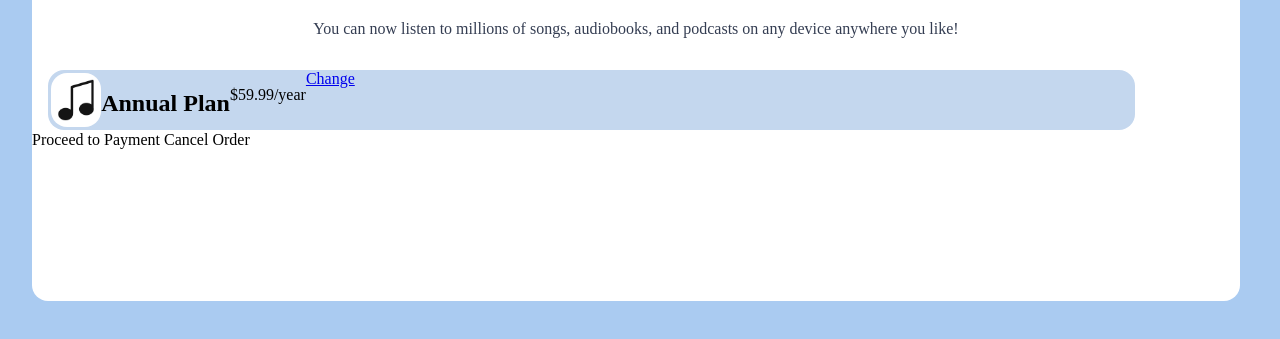
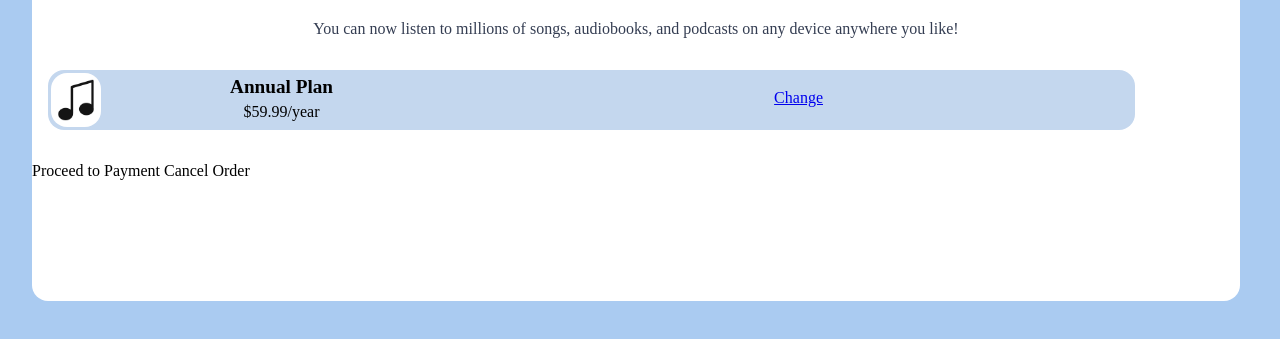
Before and after one commit to Heshan93/frontendmentor.io, a plain HTML site: page index.html in a window 1280 px wide. Shown: the part 291-630 px from the top of the page. Drawn offline with Linux system fonts and the light colour scheme.

Commit message:
fixed the issue with layout

```diff
--- a/index.html
+++ b/index.html
@@ -41,13 +41,14 @@
 </div>
 
 <div class="music-icon">
-  <img src="/design/Multimedia_(117).jpg" alt="music-icon">
+
 
   <div class="music-sub1">
-      <h2> Annual Plan </h2>
+    <img src="/design/Multimedia_(117).jpg" alt="music-icon">
   </div>
 
   <div class="music-sub2">
+    <h2> Annual Plan </h2>
       <p> $59.99/year</p>
   </div>
 
--- a/main.scss
+++ b/main.scss
@@ -30,10 +30,16 @@ border-radius: 1em;
 
         margin-top: 2em;
         margin-left: 1em;
+        margin-bottom: 2em;
         border-radius: 1em;
         width: 90%;
         height: 60px;
-        display: inline-flex;
+        display: flex;
+
+
+
+
+        .music-sub1{
 
                 img{
                     margin-top: .2em;
@@ -42,19 +48,43 @@ border-radius: 1em;
                     height: 90%;
                     border-radius: 1em;
                 }
-/*
+
+        }
+        .music-sub2{
+
+
+            margin-left: 2px;
+            width: 36em;
+            margin-top: 0;
+            text-align: center;
+
             h2{
                 font-size: 1.2em;
+                margin-top: 0;
+                margin-bottom: 0;
                 margin-top: .3em;
-            margin-left: 2.5em;
-            margin-bottom: 0;
+            }
+
+            p{
+                margin-top: .3em;
+            }
 
         }
 
-        p{
-            display: block;
+        .music-sub3{
+
+                margin-left: 2px;
+                width: 100%;
+                text-align: center;
+                padding-top: 1.2em;
+            a{
+                margin: 0;
+                padding: 0;
+
             }
-        */
+
+        }
+
 }
 
 
```
Also changed, not shown: main.css, 1 other file. Lines whose indentation alone changed are shown as unchanged.
